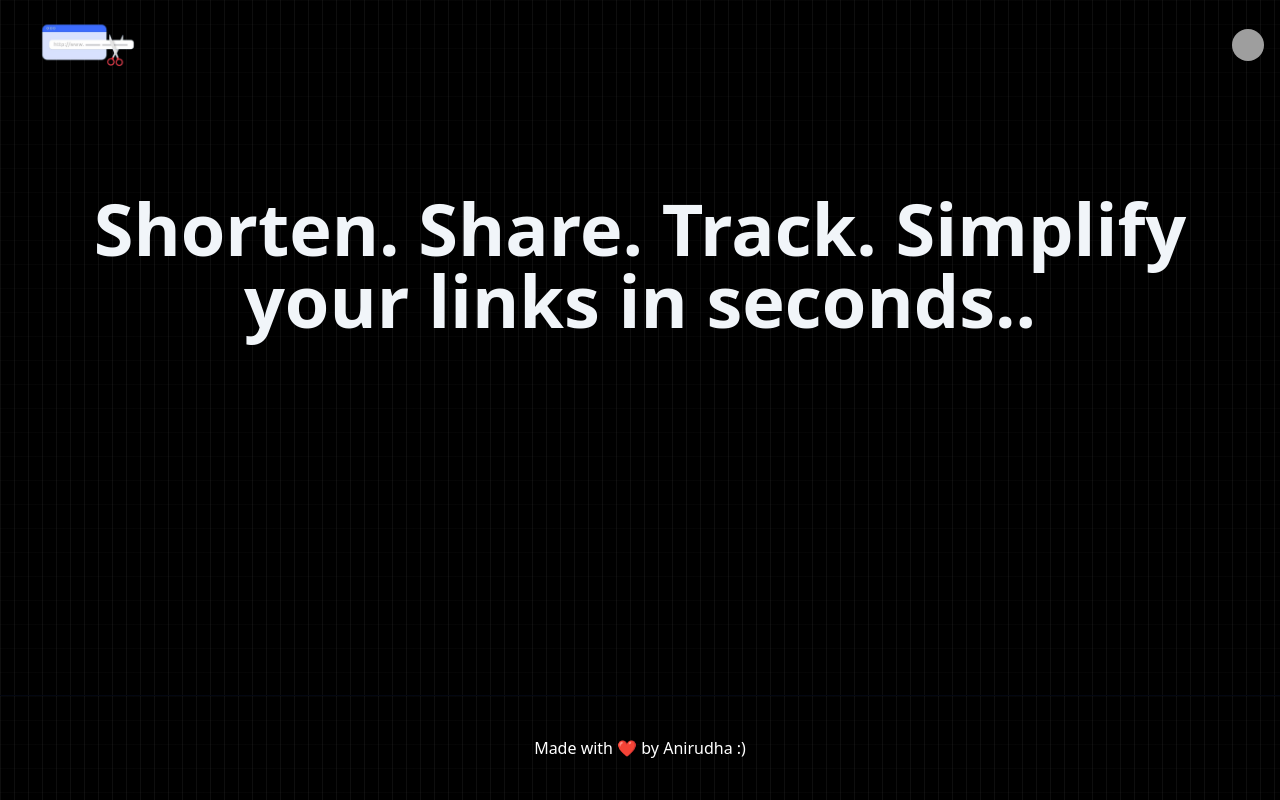
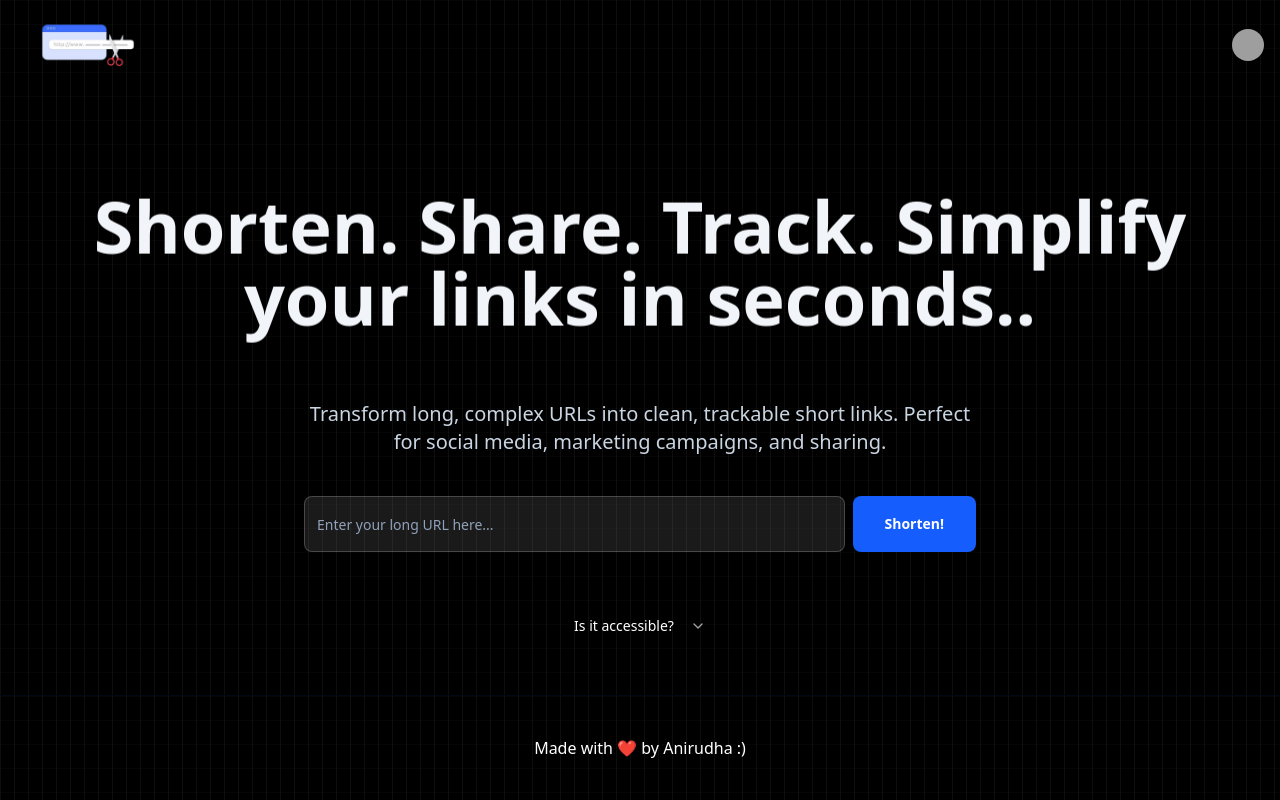
Before and after one commit to Anirudhakashid/URL-shortner, a React (Vite) app: page / in a window 1280 px wide. Built offline with nearby package versions, Linux system fonts and the light colour scheme; grey boxes are pictures that could not be loaded.

Commit message:
updated landing page

```diff
--- /dev/null
+++ b/src/Components/ui/accordion.jsx
@@ -0,0 +1,62 @@
+import * as React from "react"
+import * as AccordionPrimitive from "@radix-ui/react-accordion"
+import { ChevronDownIcon } from "lucide-react"
+
+import { cn } from "@/lib/utils"
+
+function Accordion({
+  ...props
+}) {
+  return <AccordionPrimitive.Root data-slot="accordion" {...props} />;
+}
+
+function AccordionItem({
+  className,
+  ...props
+}) {
+  return (
+    <AccordionPrimitive.Item
+      data-slot="accordion-item"
+      className={cn("border-b last:border-b-0", className)}
+      {...props} />
+  );
+}
+
+function AccordionTrigger({
+  className,
+  children,
+  ...props
+}) {
+  return (
+    <AccordionPrimitive.Header className="flex">
+      <AccordionPrimitive.Trigger
+        data-slot="accordion-trigger"
+        className={cn(
+          "focus-visible:border-ring focus-visible:ring-ring/50 flex flex-1 items-start justify-between gap-4 rounded-md py-4 text-left text-sm font-medium transition-all outline-none hover:underline focus-visible:ring-[3px] disabled:pointer-events-none disabled:opacity-50 [&[data-state=open]>svg]:rotate-180",
+          className
+        )}
+        {...props}>
+        {children}
+        <ChevronDownIcon
+          className="text-muted-foreground pointer-events-none size-4 shrink-0 translate-y-0.5 transition-transform duration-200" />
+      </AccordionPrimitive.Trigger>
+    </AccordionPrimitive.Header>
+  );
+}
+
+function AccordionContent({
+  className,
+  children,
+  ...props
+}) {
+  return (
+    <AccordionPrimitive.Content
+      data-slot="accordion-content"
+      className="data-[state=closed]:animate-accordion-up data-[state=open]:animate-accordion-down overflow-hidden text-sm"
+      {...props}>
+      <div className={cn("pt-0 pb-4", className)}>{children}</div>
+    </AccordionPrimitive.Content>
+  );
+}
+
+export { Accordion, AccordionItem, AccordionTrigger, AccordionContent }
--- /dev/null
+++ b/src/Components/ui/input.jsx
@@ -0,0 +1,24 @@
+import * as React from "react"
+
+import { cn } from "@/lib/utils"
+
+function Input({
+  className,
+  type,
+  ...props
+}) {
+  return (
+    <input
+      type={type}
+      data-slot="input"
+      className={cn(
+        "file:text-foreground placeholder:text-muted-foreground selection:bg-primary selection:text-primary-foreground dark:bg-input/30 border-input flex h-9 w-full min-w-0 rounded-md border bg-transparent px-3 py-1 text-base shadow-xs transition-[color,box-shadow] outline-none file:inline-flex file:h-7 file:border-0 file:bg-transparent file:text-sm file:font-medium disabled:pointer-events-none disabled:cursor-not-allowed disabled:opacity-50 md:text-sm",
+        "focus-visible:border-ring focus-visible:ring-ring/50 focus-visible:ring-[3px]",
+        "aria-invalid:ring-destructive/20 dark:aria-invalid:ring-destructive/40 aria-invalid:border-destructive",
+        className
+      )}
+      {...props} />
+  );
+}
+
+export { Input }
--- a/src/Layout/App-layout.jsx
+++ b/src/Layout/App-layout.jsx
@@ -6,29 +6,25 @@ function AppLayout() {
   return (
     <>
       <div className="relative min-h-screen">
-        {/* Background Pattern */}
-        <div className="absolute inset-0">
+        {/* Background Pattern that grows with content */}
         <div
-            className="relative h-full w-full bg-black
-      [&>div]:absolute
-      [&>div]:inset-0
-      [&>div]:bg-[linear-gradient(to_right,#4f4f4f2e_1px,transparent_1px),linear-gradient(to_bottom,#8080800a_1px,transparent_1px)]
-      [&>div]:bg-[size:14px_24px]"
-          >
-            <div className="relative z-10 flex flex-col min-h-screen text-white">
+          className="fixed inset-0 -z-10
+    bg-black
+    bg-[linear-gradient(to_right,#4f4f4f2e_1px,transparent_1px),linear-gradient(to_bottom,#8080800a_1px,transparent_1px)]
+    bg-[size:14px_24px]"
+        />
+
+        {/* Main Content */}
+        <div className="flex flex-col min-h-screen text-white">
           <Header />
 
-              {/* Main content (Outlet) */}
           <main className="flex-grow px-4 py-8">
             <Outlet />
           </main>
 
-              {/* Footer */}
-              <footer className="p-10 text-center border-t  border-gray-950">
+          <footer className="p-10 text-center border-t border-gray-950">
             Made with ❤️ by Anirudha :)
           </footer>
-            </div>
-          </div>
         </div>
       </div>
 
--- a/src/pages/LandingPage.jsx
+++ b/src/pages/LandingPage.jsx
@@ -1,12 +1,74 @@
 import React from "react";
+import { motion } from "motion/react";
+import { Input } from "@/Components/ui/input";
+import { Button } from "@/Components/ui/button";
+import {
+  Accordion,
+  AccordionContent,
+  AccordionItem,
+  AccordionTrigger,
+} from "@/components/ui/accordion";
 
 function LandingPage() {
   return (
-    <div>
-      <h2 className=" my-10 sm:my-16 text-3xl sm:text-6xl lg:text-7xl text-center text-slate-100 font-extrabold ">
-        Shorten. Share. Track. Simplify your links in seconds..
-      </h2>
-    </div>
+    <>
+      <div className="flex flex-col items-center">
+        <motion.h2
+          animate={{ y: [0, -3, 0] }}
+          transition={{
+            duration: 1.5,
+            repeat: Infinity,
+            repeatType: "loop",
+            ease: [0.4, 0, 0.6, 1], // Custom cubic-bezier for smoothness
+          }}
+          style={{ willChange: "transform" }}
+          className=" my-10 sm:my-16 text-3xl sm:text-6xl lg:text-7xl text-center text-slate-100 font-extrabold "
+        >
+          Shorten. Share. Track. Simplify your links in seconds..
+        </motion.h2>
+
+        <motion.p
+          initial={{ opacity: 0, y: 20 }}
+          animate={{ opacity: 1, y: 0 }}
+          transition={{ delay: 0.3, duration: 0.6 }}
+          className="text-slate-300 text-lg sm:text-xl text-center mb-10 max-w-2xl"
+        >
+          Transform long, complex URLs into clean, trackable short links.
+          Perfect for social media, marketing campaigns, and sharing.
+        </motion.p>
+
+        <motion.form
+          initial={{ opacity: 0, y: 30 }}
+          animate={{ opacity: 1, y: 0 }}
+          transition={{ delay: 0.6, duration: 0.6 }}
+          className="w-full max-w-2xl mb-12"
+        >
+          <div className="flex flex-col sm:flex-row gap-3 sm:gap-2">
+            <Input
+              type="url"
+              // onChange={}
+              placeholder="Enter your long URL here..."
+              className="flex-1 h-12 sm:h-14 text-base bg-white/10 border-white/20 text-white placeholder:text-slate-400 focus:border-blue-400 focus:ring-blue-400/20"
+              required
+            />
+            <Button
+              type="submit"
+              className="h-12 sm:h-14 px-8 bg-blue-600 hover:bg-blue-700 text-white font-semibold transition-all duration-200 hover:scale-105"
+            >
+              Shorten!
+            </Button>
+          </div>
+        </motion.form>
+        <Accordion type="single" collapsible>
+          <AccordionItem value="item-1">
+            <AccordionTrigger>Is it accessible?</AccordionTrigger>
+            <AccordionContent>
+              Yes. It adheres to the WAI-ARIA design pattern.
+            </AccordionContent>
+          </AccordionItem>
+        </Accordion>
+      </div>
+    </>
   );
 }
 
```
Also changed, not shown: public/banner.png (added). Lines whose indentation alone changed are shown as unchanged.
